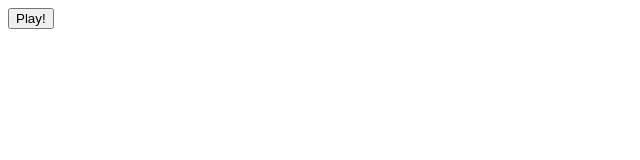
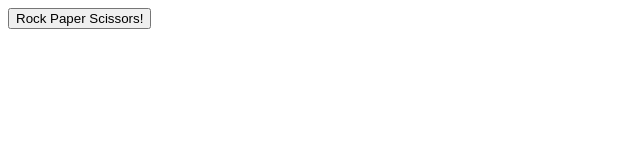
Before and after one commit to victor-basov/rockpaperscissors, a plain HTML site: page index.html in a window 1280 px wide. Shown: the whole page, without its empty margins (0-640 px from the left). Drawn offline with Linux system fonts and the light colour scheme.

Commit message:
commit files

```diff
--- a/actualgame.js
+++ b/actualgame.js
@@ -24,6 +24,8 @@ function playGame(playerSelection, computerSelection) {
   return 'It is a tie!';
 }
 }
+
+// if/else statement that sets up the main logic of the game
 
 function game() {
   let playerScore = 0;
--- a/index.html
+++ b/index.html
@@ -6,6 +6,6 @@
   </script>
 </head>
 <body>
-  <button onclick="game()">Play!</button>
+  <button onclick="game()">Rock Paper Scissors!</button>
 </body>
 </html>
```
